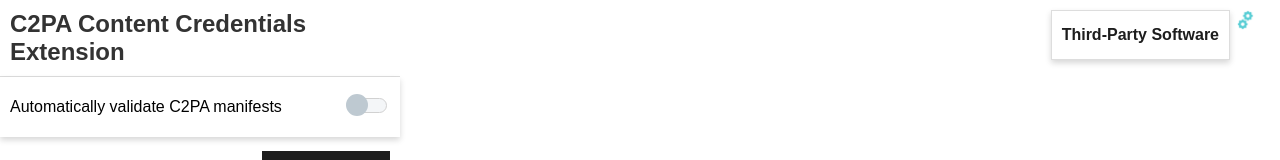
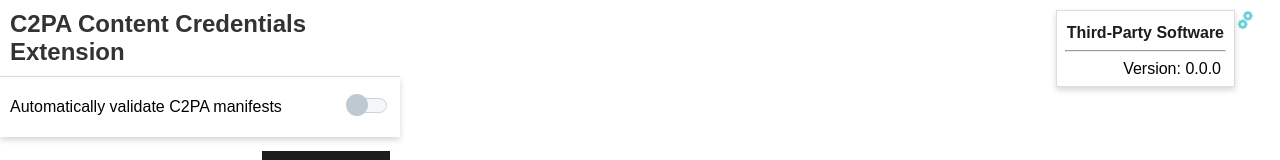
Before and after one commit to digimarc-corp/c2pa-content-credentials-extension, a website with bundled scripts: page popup.html in a window 1280 px wide. Both pictures are taken after a click on the button 1245 px from the left and 20 px from the top of the page. Shown: the top 160 px of the page. Built offline with nearby package versions, Linux system fonts and the light colour scheme; no server answers.

Commit message:
display version in popup accordingly with the extension's manifest

```diff
--- a/popup.html
+++ b/popup.html
@@ -165,24 +165,30 @@
       height: 20px;
     }
 
-
     #settings-menu {
       position: absolute;
       top: 10px;
-      right: 50px;
+      right: 45px;
       background-color: white;
       border: 1px solid #DDD;
       box-shadow: 0px 3px 6px rgba(0, 0, 0, 0.16);
-      padding: 10px;
+      padding: 8px;
+      z-index: 1;
     }
 
     #settings-menu a {
       display: block;
-      margin: 5px 0;
+      margin: 5px 2px;
+      text-align: left;
     }
 
     .hidden {
       display: none;
+    }
+
+    .version-container {
+      text-align: right;
+      margin-right: 5px;
     }
 
   </style>
@@ -197,6 +203,10 @@
       </button>
       <div id="settings-menu" class="hidden">
         <a href="https://github.com/digimarc-corp/c2pa-content-credentials-extension/blob/main/THIRD_PARTY_LICENSES.md" target="_blank">Third-Party Software</a>
+        <hr/>
+        <div class="version-container">
+          <span>Version: <span id="version-number"></span></span>
+        </div>
       </div>
     </div>
   <div id="toggle-container">
--- a/popup.js
+++ b/popup.js
@@ -4,6 +4,9 @@
 document.addEventListener('DOMContentLoaded', async () => {
   const toggleSwitch = document.getElementById('toggle');
   const tab = {};
+
+  // Set the version number from the manifest
+  document.getElementById('version-number').textContent = chrome.runtime.getManifest().version;
 
   // Get active tab in the current window
   await chrome.tabs.query({ active: true, currentWindow: true }, (tabs) => {
```
